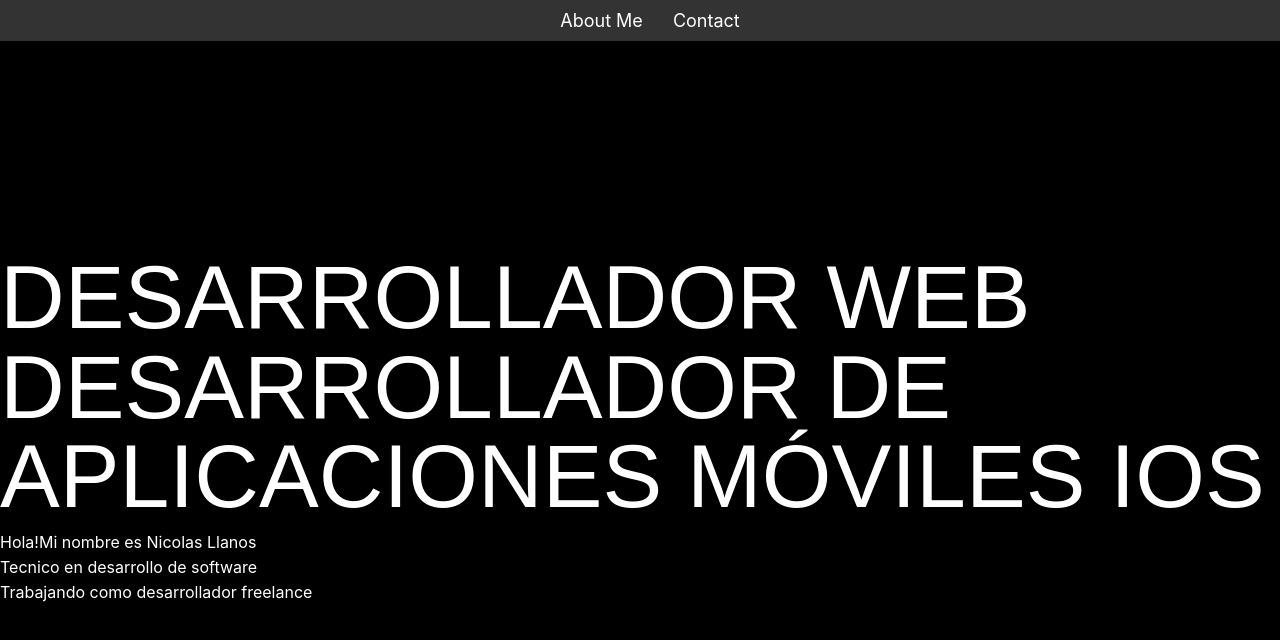
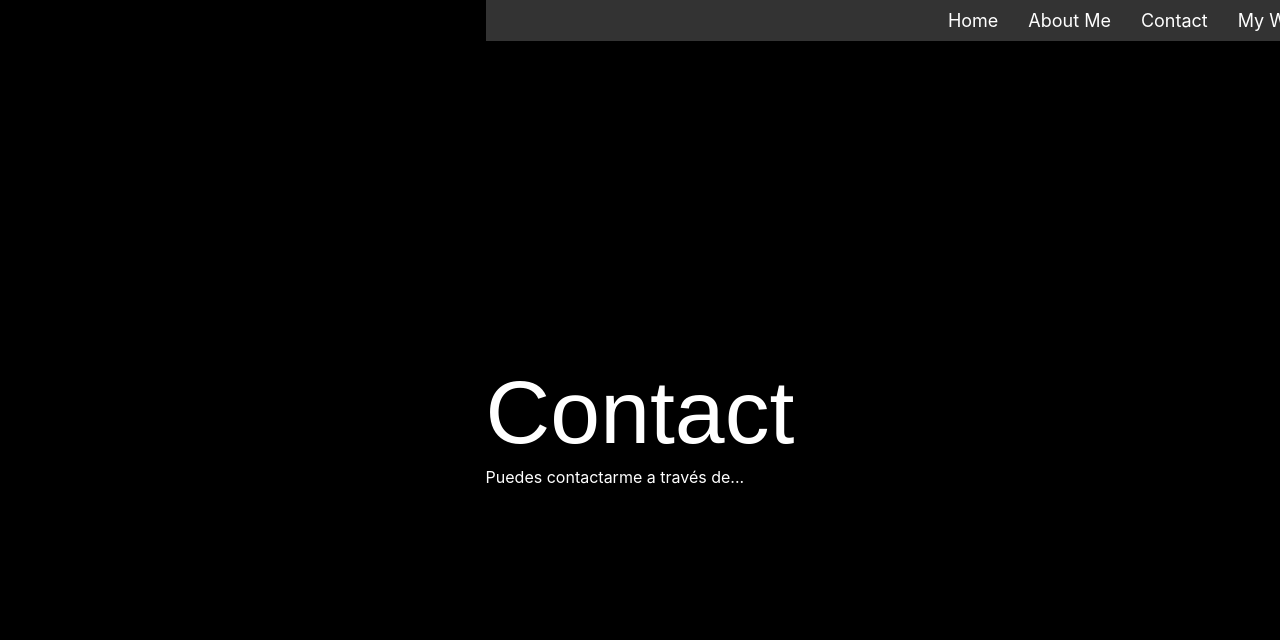
Before and after one commit to NicolasLlanos8799/my-portofolio, a React (Create React App) app: page /contact in a window 1280 px wide. Shown: the top 640 px of the page. Built offline with nearby package versions, Linux system fonts and the light colour scheme.

Commit message:
subiendo to

```diff
--- /dev/null
+++ b/src/AboutMe.js
@@ -0,0 +1,13 @@
+// AboutMe.js
+import React from 'react';
+
+const AboutMe = () => (
+  <div className="App">
+    <header>
+      <h1>About Me</h1>
+      <p>Aquí puedes colocar información sobre ti.</p>
+    </header>
+  </div>
+);
+
+export default AboutMe;
--- a/src/App.js
+++ b/src/App.js
@@ -1,23 +1,33 @@
-// src/App.js
+// App.js
 import React from 'react';
-import './App.css'; // Importa el archivo de estilos CSS
+import './App.css';
+import { BrowserRouter as Router, Routes, Route, Link } from 'react-router-dom';
+import Home from './Home';
+import AboutMe from './AboutMe';
+import Contact from './Contact';
+import MyWorks from './MyWorks';
 
 function App() {
   return (
-    <div className="App">
-      <nav>
-        <ul>
-          <li><a href="#about-me">About Me</a></li>
-          <li><a href="#contact">Contact</a></li>
-        </ul>
-      </nav>
-      <header>
-        <h1>DESARROLLADOR WEB DESARROLLADOR DE APLICACIONES MÓVILES IOS</h1>
-        <p>Hola!Mi nombre es Nicolas Llanos</p>
-        <p>Tecnico en desarrollo de software</p>
-        <p>Trabajando como desarrollador freelance</p>
-      </header>
-    </div>
+    <Router>
+      <div>
+        <nav>
+          <ul>
+            <li><Link to="/">Home</Link></li>
+            <li><Link to="/about-me">About Me</Link></li>
+            <li><Link to="/contact">Contact</Link></li>
+            <li><Link to="/my-works">My Works</Link></li>
+          </ul>
+        </nav>
+
+        <Routes>
+          <Route path="/" element={<Home />} />
+          <Route path="/about-me" element={<AboutMe />} />
+          <Route path="/contact" element={<Contact />} />
+          <Route path="/my-works" element={<MyWorks />} />
+        </Routes>
+      </div>
+    </Router>
   );
 }
 
--- /dev/null
+++ b/src/Contact.js
@@ -0,0 +1,13 @@
+// Contact.js
+import React from 'react';
+
+const Contact = () => (
+  <div className="App">
+    <header>
+      <h1>Contact</h1>
+      <p>Puedes contactarme a través de...</p>
+    </header>
+  </div>
+);
+
+export default Contact;
--- /dev/null
+++ b/src/Home.js
@@ -0,0 +1,15 @@
+// Home.js
+import React from 'react';
+
+const Home = () => (
+  <div className="App">
+    <header>
+      <h1>DESARROLLADOR WEB DESARROLLADOR DE APLICACIONES MÓVILES IOS</h1>
+      <p>Hola! Mi nombre es Nicolas Llanos</p>
+      <p>Técnico en desarrollo de software</p>
+      <p>Trabajando como desarrollador freelance</p>
+    </header>
+  </div>
+);
+
+export default Home;
--- /dev/null
+++ b/src/MyWorks.js
@@ -0,0 +1,13 @@
+// MyWorks.js
+import React from 'react';
+
+const MyWorks = () => (
+  <div className="App">
+    <header>
+      <h1>My Works</h1>
+      <p>Aquí puedes mostrar tus proyectos y trabajos anteriores.</p>
+    </header>
+  </div>
+);
+
+export default MyWorks;
```
Also changed, not shown: 1 other file (tests, documents, lock files or other folders).
